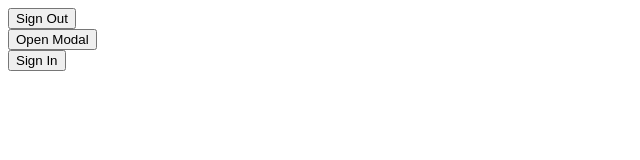
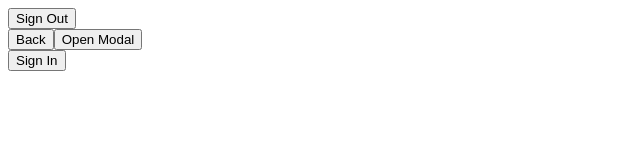
Before and after one commit to mattbcowan/invoice-app, a React (Create React App) app: page / in a window 1280 px wide. Shown: the top 160 px of the page, without its empty margins (0-640 px from the left). Built offline with nearby package versions, Linux system fonts and the light colour scheme; no server answers.

Commit message:
feat: Added back button

```diff
--- a/src/App.js
+++ b/src/App.js
@@ -1,5 +1,5 @@
 import { useState, useEffect, useRef } from "react";
-import { Routes, Route, Navigate } from "react-router-dom";
+import { Routes, Route, Navigate, useNavigate } from "react-router-dom";
 import { getAuth, onAuthStateChanged } from "firebase/auth";
 import InvoiceList from "./components/InvoiceList";
 import Login from "./components/Login";
@@ -12,6 +12,7 @@
   const [isLoggedIn, setIsLoggedIn] = useState(false);
   const [loading, setLoading] = useState(true);
   const modal = useRef(null);
+  let navigate = useNavigate();
 
   useEffect(() => {
     setLoading(true);
@@ -37,6 +38,7 @@
       <>
         <div className="App">
           <SignOut />
+          <button onClick={() => navigate(-1)}>Back</button>
           <button onClick={() => modal.current.open()}>Open Modal</button>
           <Routes>
             <Route path="/" element={<Login />} />
```
